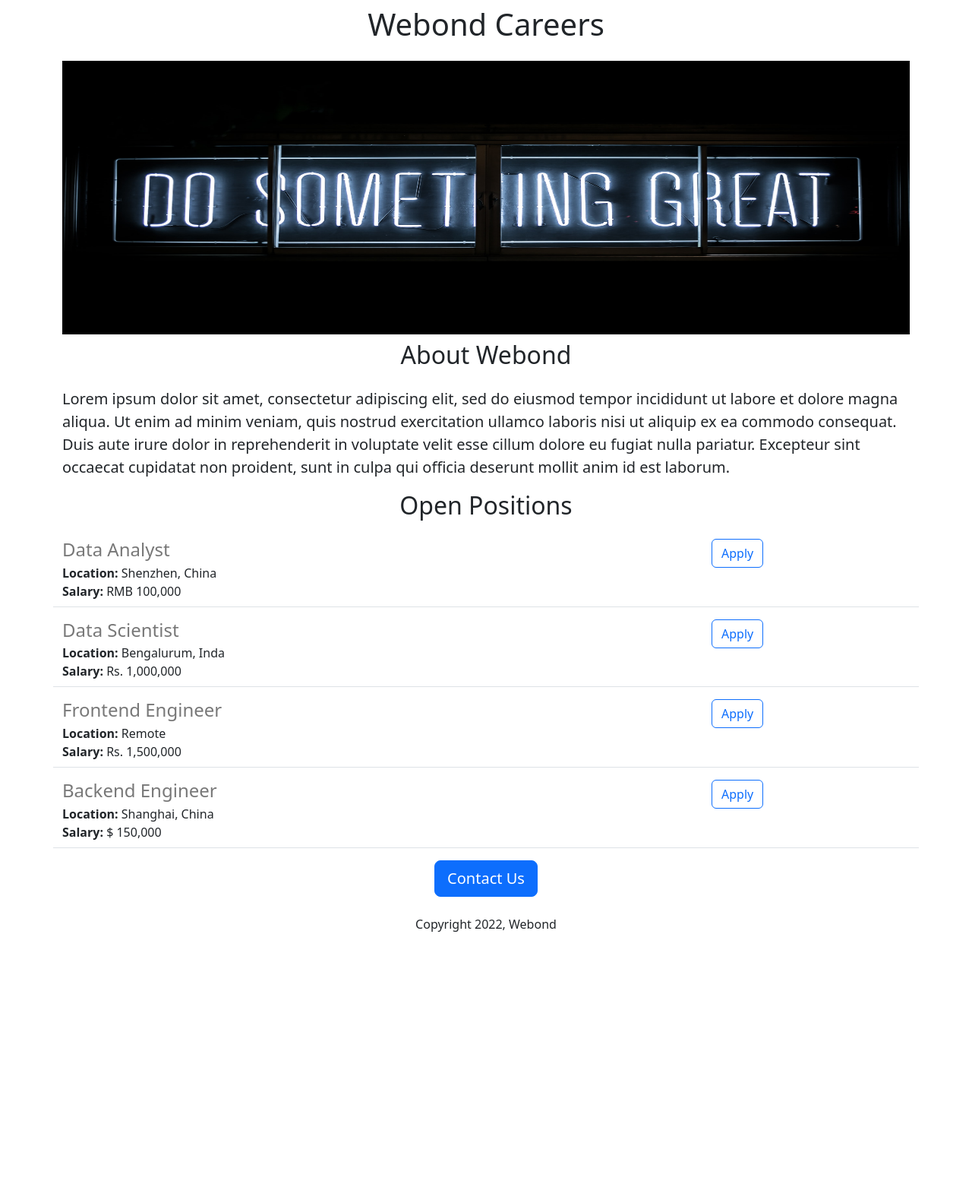
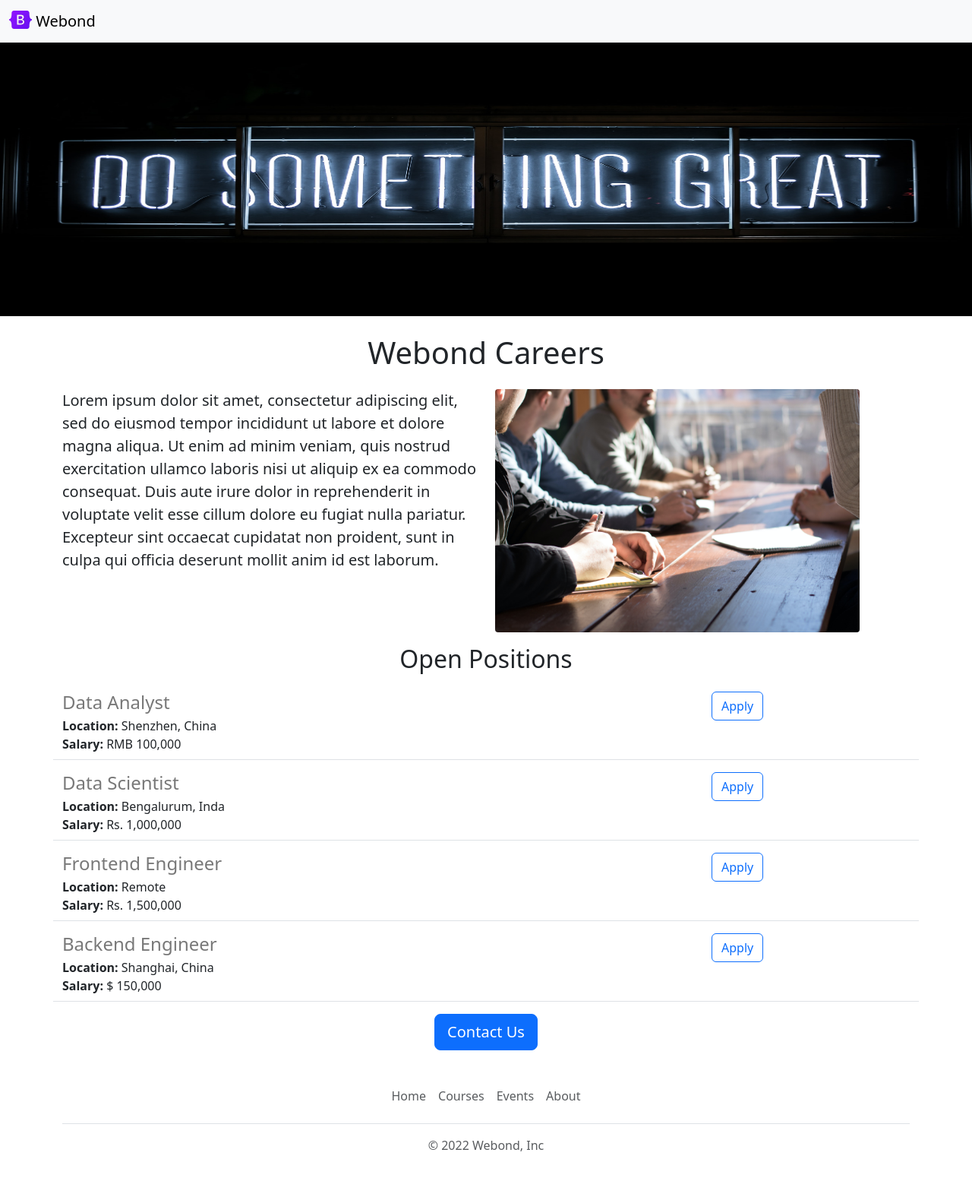
Before and after one commit to jimmylgz/webond-careers-website-v2, a Flask app: page / in a window 1280 px wide. Shown: the whole page at 76% size. Before the commit the page ends 1226 px from the top, so only its background shows below. Run offline with Flask 2, Linux system fonts and the light colour scheme.

Commit message:
functional and aethetic improvements

```diff
--- /dev/null
+++ b/templates/footer.html
@@ -0,0 +1,11 @@
+<div class="container">
+    <footer class="py-3 my-4">
+      <ul class="nav justify-content-center border-bottom pb-3 mb-3">
+        <li class="nav-item"><a target="_blank" href="https://www.szwebond.com" class="nav-link px-2 text-muted">Home</a></li>
+        <li class="nav-item"><a target="_blank" href="https://szwebond.com/learn" class="nav-link px-2 text-muted">Courses</a></li>
+        <li class="nav-item"><a target="_blank" href="https://szwebond.com/events" class="nav-link px-2 text-muted">Events</a></li>
+        <li class="nav-item"><a target="_blank" href="https://szwebond.com/about" class="nav-link px-2 text-muted">About</a></li>
+      </ul>
+      <p class="text-center text-muted">&copy; 2022 Webond, Inc</p>
+    </footer>
+  </div>
--- a/templates/home.html
+++ b/templates/home.html
@@ -9,17 +9,25 @@
             #banner {
                 height: 360px;
                 width: 100%;
+                margin-bottom: 16px;
             }
         </style>
     </head>
     <body>
+        {% include 'nav.html' %}
+        <img class="img-fluid" id="banner" src="static/banner.jpeg" alt="bad file" />
         <div class="container">
             <h1 class="text-center mt-2 mb-4">{{company_name}} Careers</h1>
-            <img class="img-fluid" id="banner" src="static/banner.jpeg" alt="bad file" />
-            <h2 class="text-center mt-2 mb-4">About Webond</h2>
-            <p class="lead">
-                Lorem ipsum dolor sit amet, consectetur adipiscing elit, sed do eiusmod tempor incididunt ut labore et dolore magna aliqua. Ut enim ad minim veniam, quis nostrud exercitation ullamco laboris nisi ut aliquip ex ea commodo consequat. Duis aute irure dolor in reprehenderit in voluptate velit esse cillum dolore eu fugiat nulla pariatur. Excepteur sint occaecat cupidatat non proident, sunt in culpa qui officia deserunt mollit anim id est laborum.
-            </p>
+            <div class="row" style="margin-bottom: 16px;">
+                <div class="col-md-6">
+                    <p class="lead">
+                        Lorem ipsum dolor sit amet, consectetur adipiscing elit, sed do eiusmod tempor incididunt ut labore et dolore magna aliqua. Ut enim ad minim veniam, quis nostrud exercitation ullamco laboris nisi ut aliquip ex ea commodo consequat. Duis aute irure dolor in reprehenderit in voluptate velit esse cillum dolore eu fugiat nulla pariatur. Excepteur sint occaecat cupidatat non proident, sunt in culpa qui officia deserunt mollit anim id est laborum.
+                    </p>
+                </div>
+                <div class="d-none d-md-block col-md-6">
+                    <img src="static/peopleworking.jpeg" style="height: 320px; border-radius: 4px;">
+                </div>
+            </div>
             <h2 class="text-center mt-2 mb-4">Open Positions</h2>
             <p>
                 {% for job in jobs %}
@@ -27,9 +35,9 @@
                 {% endfor %}
             </p>
             <div class="text-center">
-                <button class="btn btn-primary btn-lg">Contact Us</button>
-                    <p class="mt-4">Copyright 2022, Webond</p>
+                <a href="mailto:contact@szwebond.com?subject=Question%20about%20Job%20Openings&body=My%20Name%3A%20%3Cyour%20name%20here%3E%0D%0A%0D%0AMy%20Questions%3A%20%3Center%20question%20here%3E%0D%0A" class="btn btn-primary btn-lg">Contact Us</a>
             </div>
         </div>
+        {% include 'footer.html' %}
     </body>
 </html>
--- a/templates/jobitem.html
+++ b/templates/jobitem.html
@@ -11,6 +11,6 @@
         {% endif %}
     </div>
     <div class="col-3">
-        <button type="button" class="btn btn-outline-primary">Apply</button>
+        <a href="mailto:hr@szwebond.com?subject=Application%20to%20{{job['title']}}&body=My%20Name%3A%20%3Cyour%20name%20here%3E%0D%0A%0D%0AMy%20Resume%20Link%3A%20%3Cresume%20link%3E%0D%0A%0D%0AMy%20linkedIn%20Link%3A%20%3Clinkedin%20link%3E" type="button" class="btn btn-outline-primary">Apply</a>
     </div>
 </div>
--- /dev/null
+++ b/templates/nav.html
@@ -0,0 +1,9 @@
+<nav class="navbar bg-body-tertiary shadow-sm fixed-top">
+    <div class="container-fluid">
+      <a class="navbar-brand" href="#">
+        <img src="static/bootstrap-logo.svg" alt="Logo" width="30" height="24" class="d-inline-block align-text-top">
+        Webond
+      </a>
+    </div>
+  </nav>
+  <div style="height: 56px"></div>
```
Also changed, not shown: static/bootstrap-logo.svg (added), static/peopleworking.jpeg (added).
